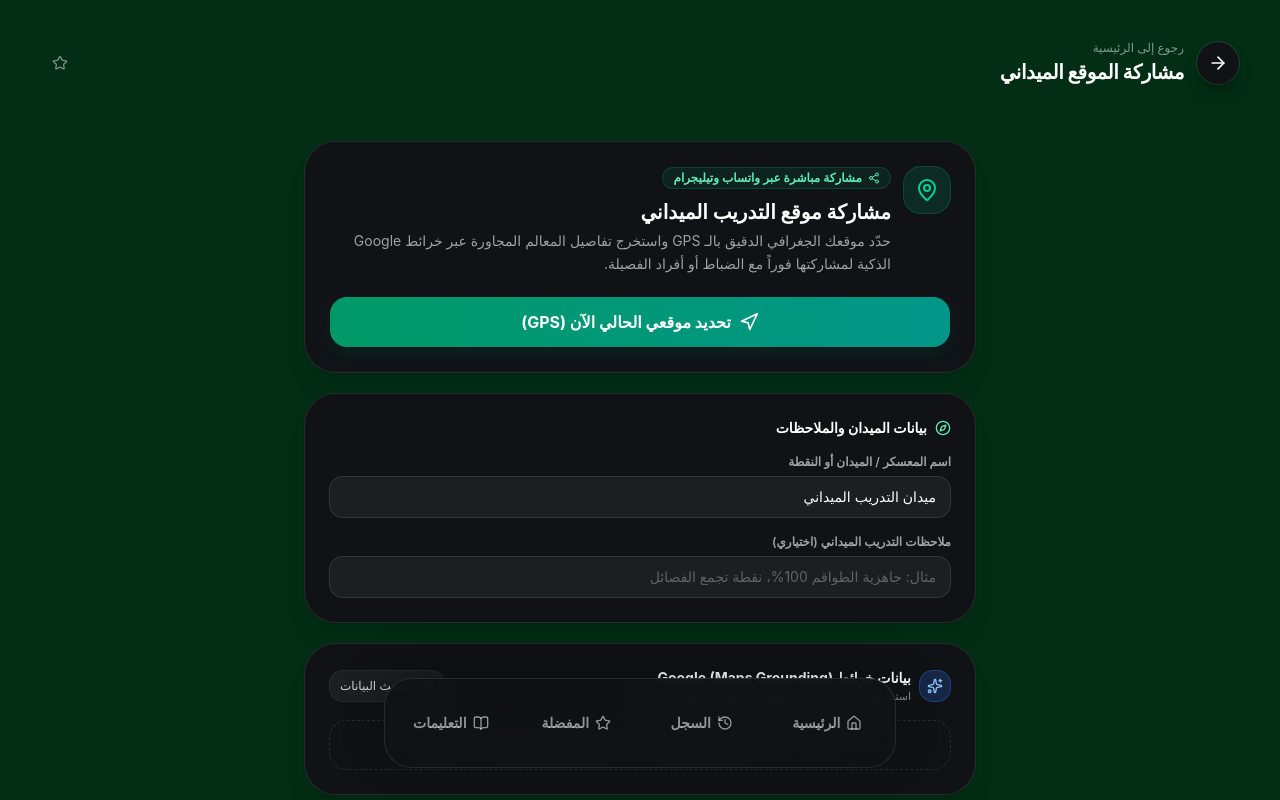
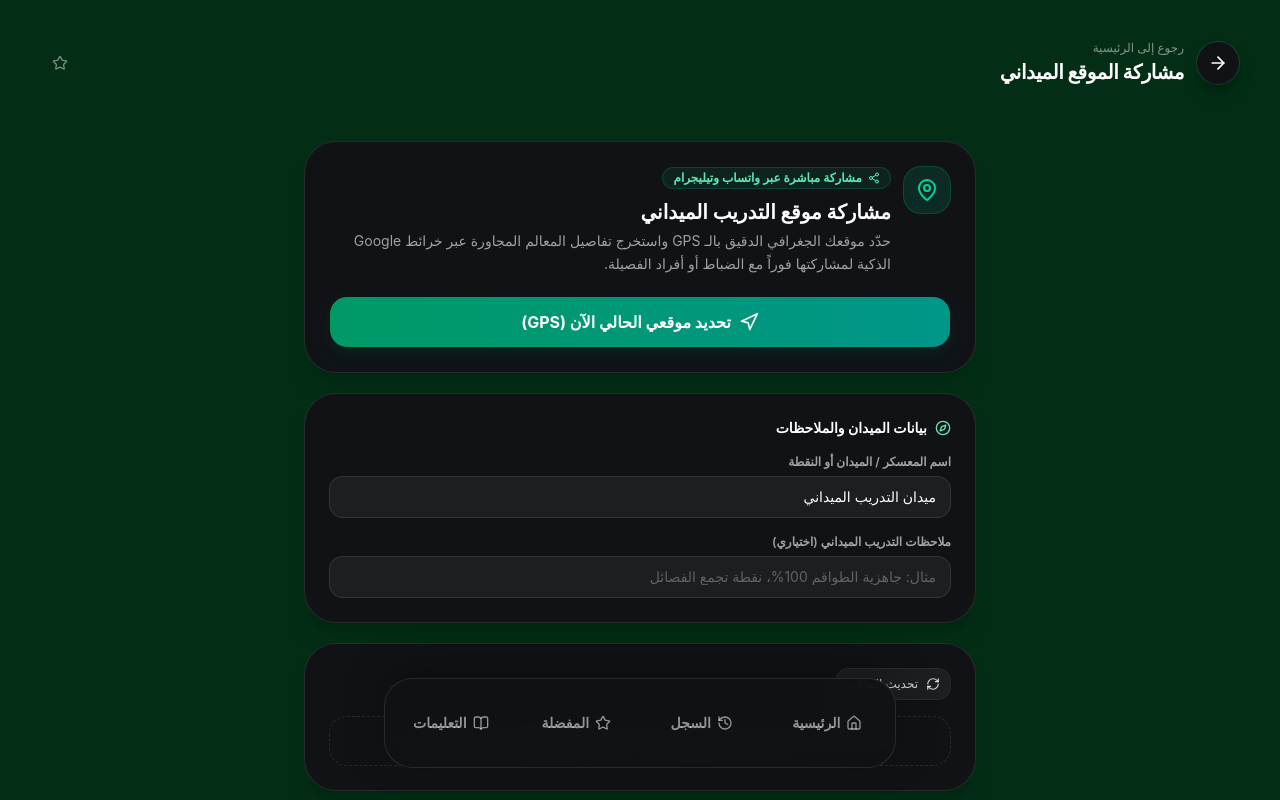
Before and after one commit to yusualhashash/armored-training, a Next.js app: page / in a window 1280 px wide. Both pictures are taken after a click on the button "موقع التدريب". Shown: the top 800 px of the page. Built offline with nearby package versions, Linux system fonts and the light colour scheme.

Commit message:
refactor(location-share-panel): remove accuracy display and Google Maps grounding header

```diff
--- a/components/location/location-share-panel.tsx
+++ b/components/location/location-share-panel.tsx
@@ -179,9 +179,6 @@ export function LocationSharePanel({
                   <span className="size-2 rounded-full bg-emerald-400 animate-pulse inline-block" />
                   تم رصد إشارة GPS بنجاح
                 </span>
-                {coords.accuracy && (
-                  <span>الدقة: ±{Math.round(coords.accuracy)} متر</span>
-                )}
               </div>
               <div className="grid grid-cols-2 gap-2 text-center pt-1 font-mono text-sm">
                 <div className="rounded-xl bg-black/30 p-2 border border-white/5">
@@ -247,19 +244,6 @@ export function LocationSharePanel({
       {/* Google Maps Grounding Section (Gemini 3.5 Flash) */}
       <div className="rounded-[2rem] border border-white/10 bg-[#101216] p-5 sm:p-6 shadow-xl flex flex-col gap-4">
         <div className="flex items-center justify-between">
-          <div className="flex items-center gap-2">
-            <span className="flex size-8 items-center justify-center rounded-xl bg-blue-500/20 text-blue-300 border border-blue-500/30">
-              <Sparkles className="size-4" />
-            </span>
-            <div>
-              <h3 className="text-sm font-bold text-white">
-                بيانات خرائط Google (Maps Grounding)
-              </h3>
-              <p className="text-[11px] text-white/50">
-                استخراج وتأكيد المعالم المحيطة بدقة بواسطة نموذج Gemini
-              </p>
-            </div>
-          </div>
 
           <Button
             type="button"
```
